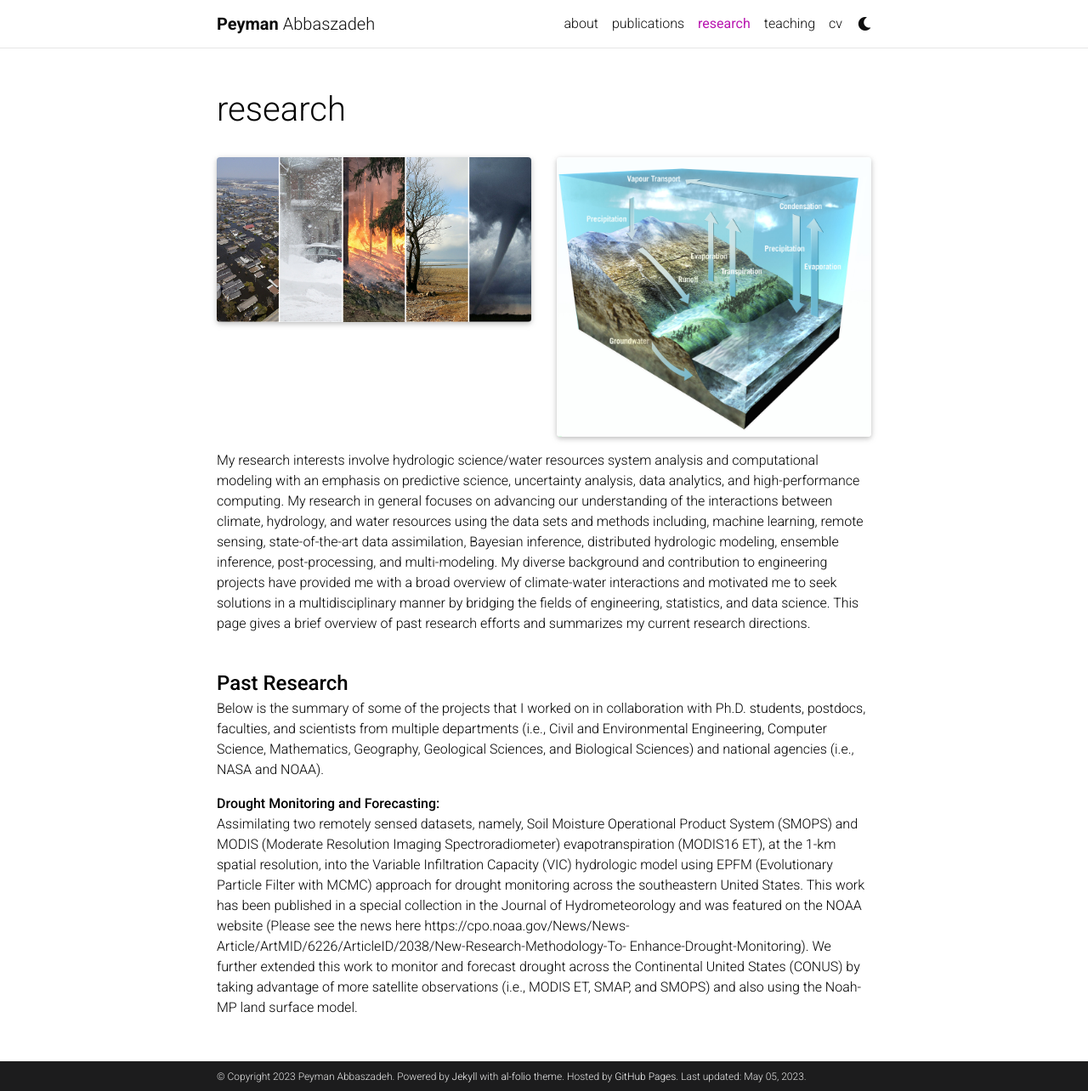
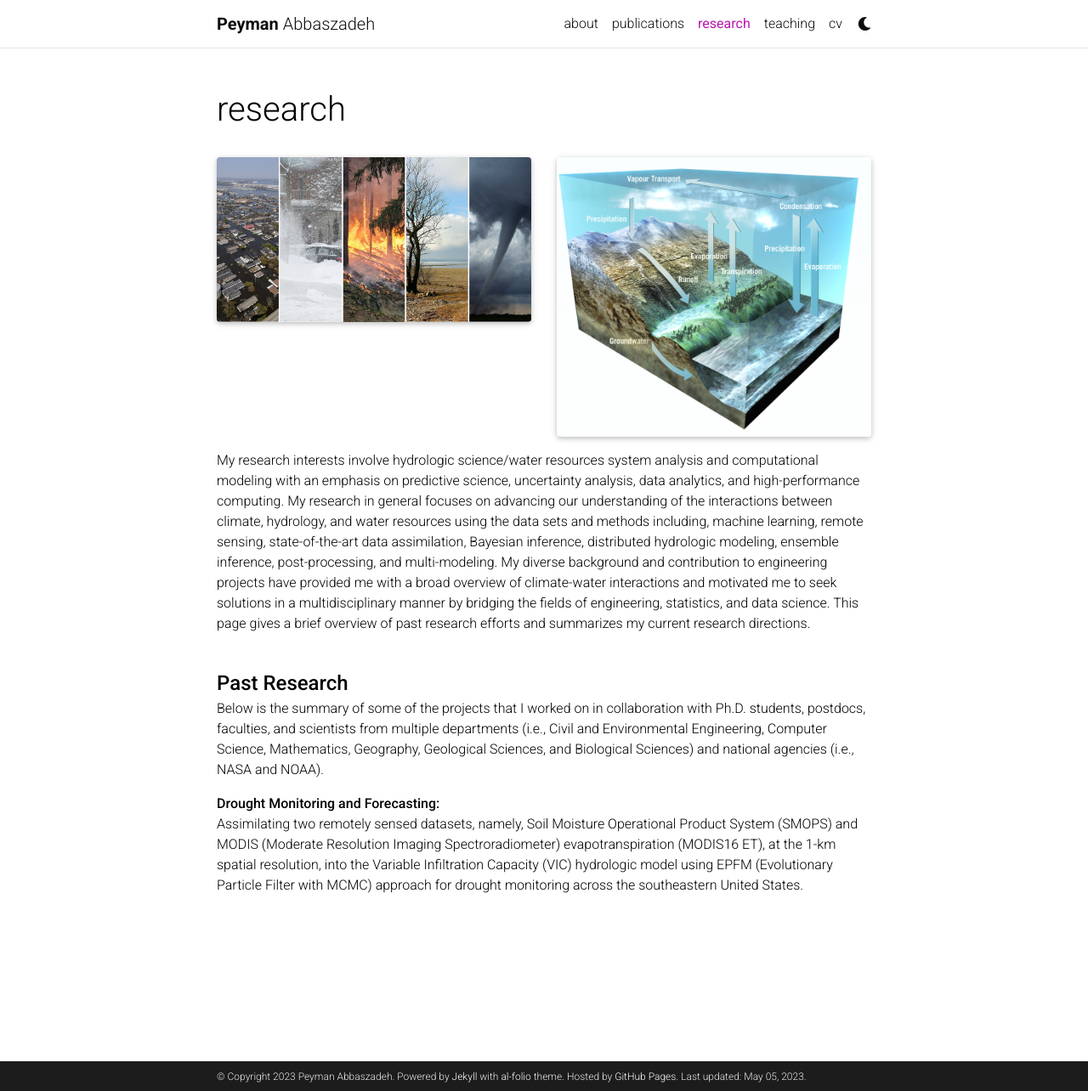
Before and after one commit to Pabbaszadeh/Pabbaszadeh.github.io, a Jekyll site: the page built from _pages/research.md, in a window 1280 px wide and 1284 px high. Shown: the whole window at 85% size. Built offline with Jekyll 4.4.1, drawn with Linux system fonts in a browser that asks for light colours; full-size pictures stand in for the smaller copies a plugin makes; comment, search, counter and statistics services are not loaded; a style sheet for code colours, icons or effects is not loaded.

Commit message:
Update research.md

```diff
--- a/_pages/research.md
+++ b/_pages/research.md
@@ -22,4 +22,4 @@ My research interests involve hydrologic science/water resources system analysis
 Below is the summary of some of the projects that I worked on in collaboration with Ph.D. students, postdocs, faculties, and scientists from multiple departments (i.e., Civil and Environmental Engineering, Computer Science, Mathematics, Geography, Geological Sciences, and Biological Sciences) and national agencies (i.e., NASA and NOAA).<br>
 
 <strong style="font-size: 16px;">Drought Monitoring and Forecasting:</strong><br>
-Assimilating two remotely sensed datasets, namely, Soil Moisture Operational Product System (SMOPS) and MODIS (Moderate Resolution Imaging Spectroradiometer) evapotranspiration (MODIS16 ET), at the 1-km spatial resolution, into the Variable Infiltration Capacity (VIC) hydrologic model using EPFM (Evolutionary Particle Filter with MCMC) approach for drought monitoring across the southeastern United States. This work has been published in a special collection in the Journal of Hydrometeorology and was featured on the NOAA website (Please see the news here https://cpo.noaa.gov/News/News-Article/ArtMID/6226/ArticleID/2038/New-Research-Methodology-To- Enhance-Drought-Monitoring). We further extended this work to monitor and forecast drought across the Continental United States (CONUS) by taking advantage of more satellite observations (i.e., MODIS ET, SMAP, and SMOPS) and also using the Noah-MP land surface model.
+Assimilating two remotely sensed datasets, namely, Soil Moisture Operational Product System (SMOPS) and MODIS (Moderate Resolution Imaging Spectroradiometer) evapotranspiration (MODIS16 ET), at the 1-km spatial resolution, into the Variable Infiltration Capacity (VIC) hydrologic model using EPFM (Evolutionary Particle Filter with MCMC) approach for drought monitoring across the southeastern United States.
```
